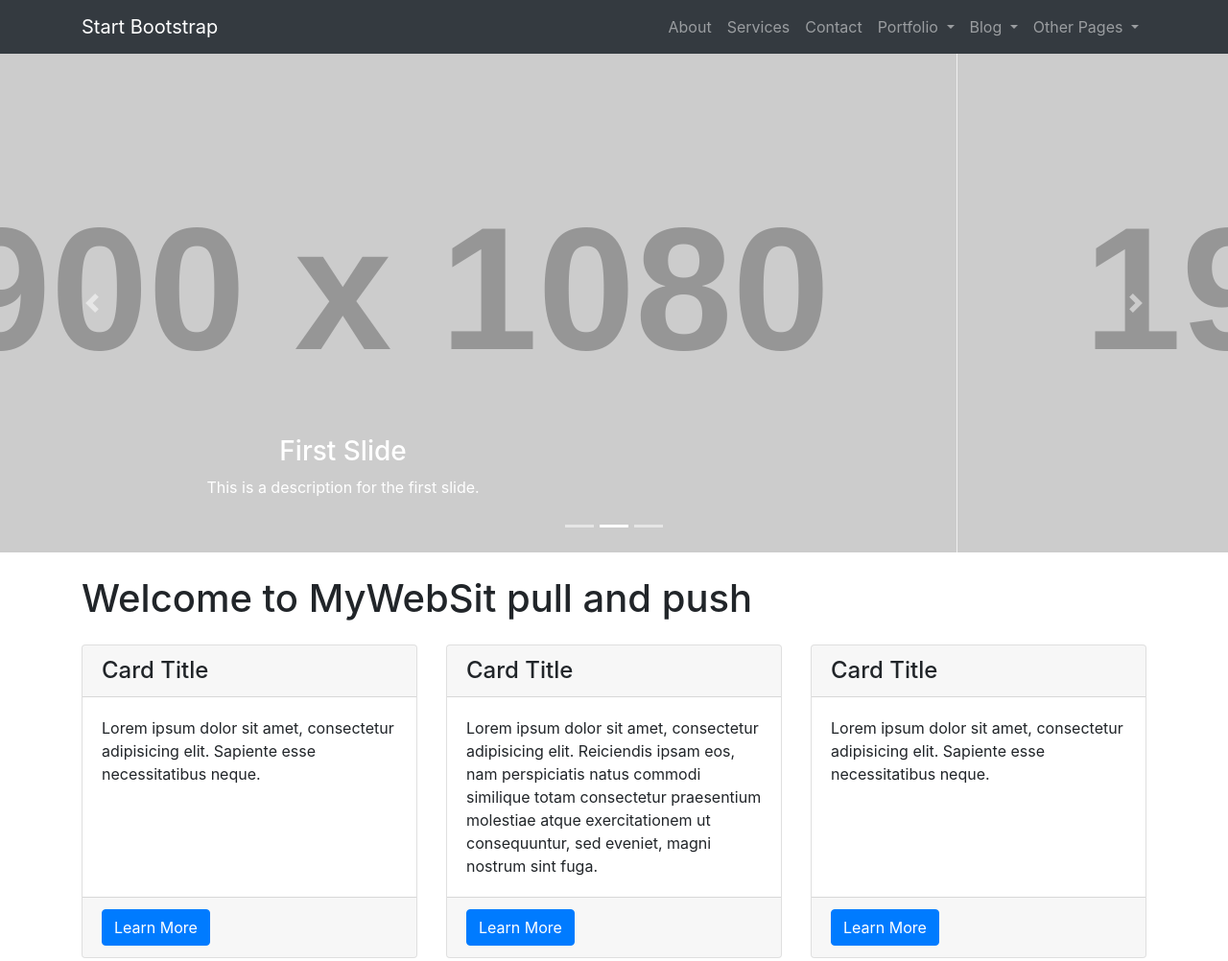
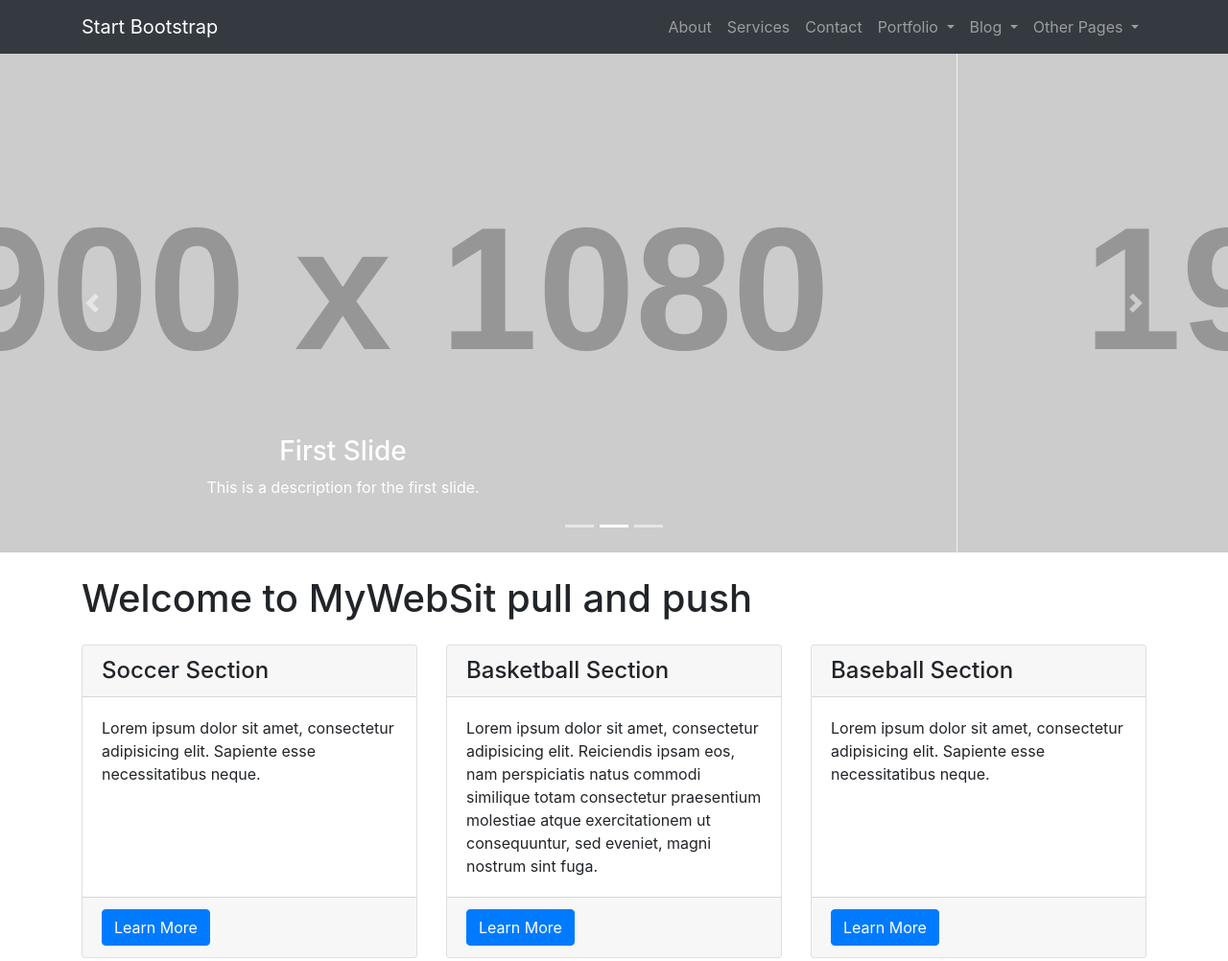
Before and after one commit to BING-YI/test, a website: page index.html in a window 1280 px wide. Shown: the top 1002 px of the page at 96% size. Drawn offline with Linux system fonts and the light colour scheme; placeholder pictures from the web are drawn by us.

Commit message:
change card title

```diff
--- a/index.html
+++ b/index.html
@@ -127,7 +127,7 @@
       <div class="row">
         <div class="col-lg-4 mb-4">
           <div class="card h-100">
-            <h4 class="card-header">Card Title</h4>
+            <h4 class="card-header">Soccer Section</h4>
             <div class="card-body">
               <p class="card-text">Lorem ipsum dolor sit amet, consectetur adipisicing elit. Sapiente esse necessitatibus neque.</p>
             </div>
@@ -138,7 +138,7 @@
         </div>
         <div class="col-lg-4 mb-4">
           <div class="card h-100">
-            <h4 class="card-header">Card Title</h4>
+            <h4 class="card-header">Basketball Section</h4>
             <div class="card-body">
               <p class="card-text">Lorem ipsum dolor sit amet, consectetur adipisicing elit. Reiciendis ipsam eos, nam perspiciatis natus commodi similique totam consectetur praesentium molestiae atque exercitationem ut consequuntur, sed eveniet, magni nostrum sint fuga.</p>
             </div>
@@ -149,7 +149,7 @@
         </div>
         <div class="col-lg-4 mb-4">
           <div class="card h-100">
-            <h4 class="card-header">Card Title</h4>
+            <h4 class="card-header">Baseball Section</h4>
             <div class="card-body">
               <p class="card-text">Lorem ipsum dolor sit amet, consectetur adipisicing elit. Sapiente esse necessitatibus neque.</p>
             </div>
```
